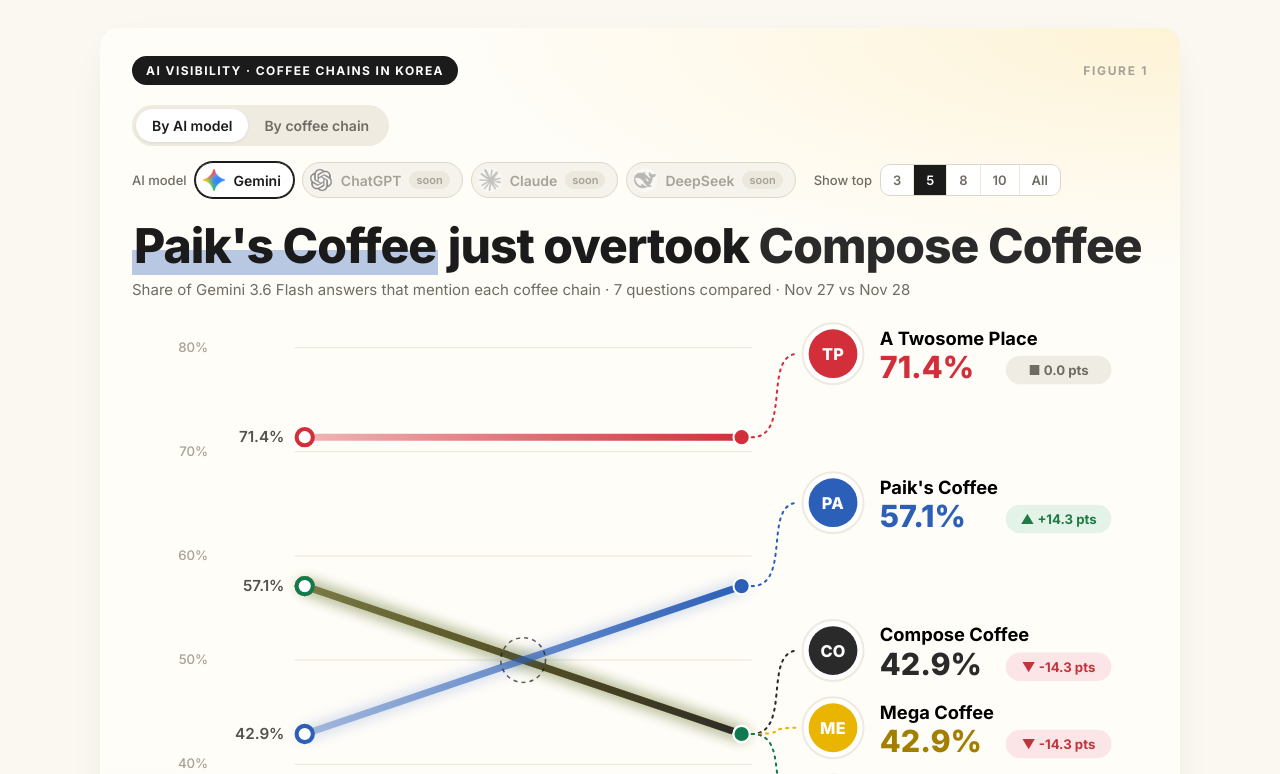
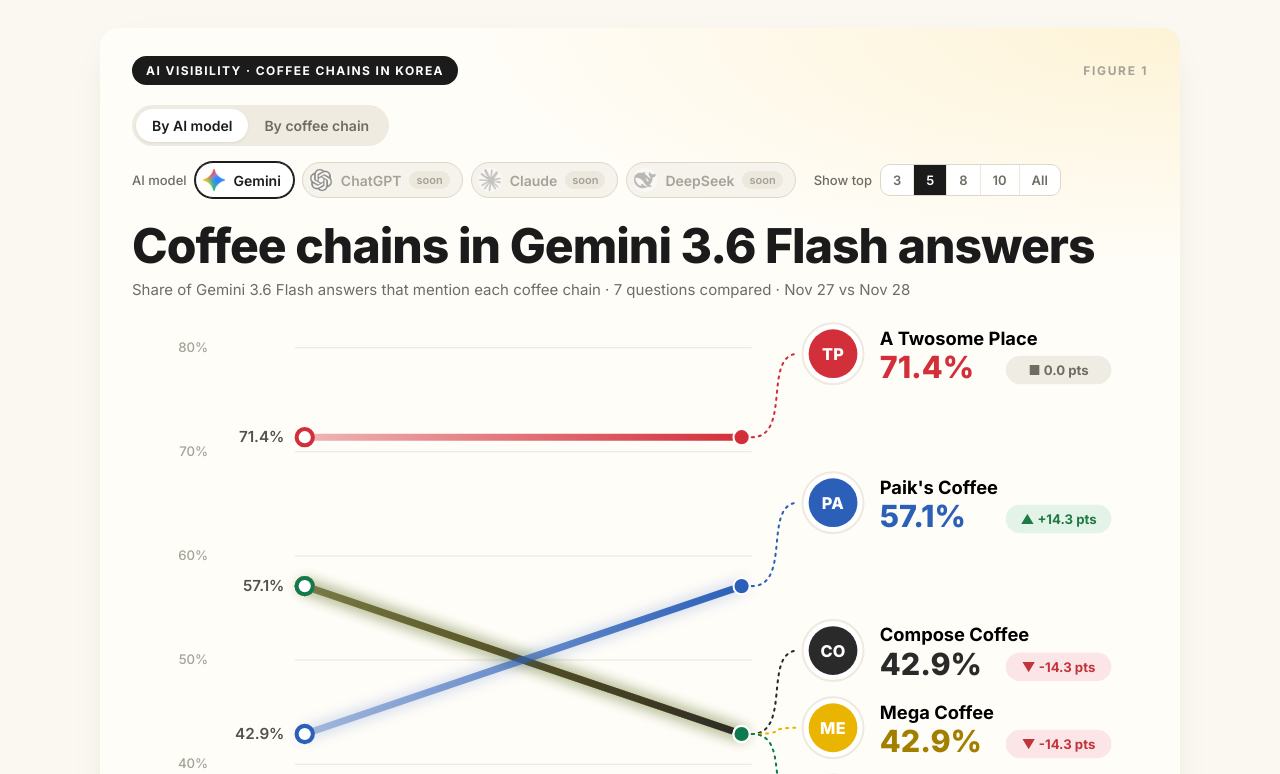
Before and after one commit to Umid-R/aeo-tracker-AI-visibility-tracker-, a plain HTML site: page dashboard/index.html in a window 1280 px wide. Shown: the top 774 px of the page. Drawn offline with Linux system fonts and the light colour scheme.

Commit message:
Dashboard: plain titles instead of auto headline; remove crossover circle

```diff
--- a/dashboard/index.html
+++ b/dashboard/index.html
@@ -100,7 +100,7 @@
 const SVG = "http://www.w3.org/2000/svg";
 const TOP_OPTIONS = [3, 5, 8, 10, "All"];
 
-// Fixed colors so a brand keeps its color across views (identification only, no logos).
+// Fixed colors so a brand keeps its color across views (identification only).
 const BRAND_COLORS = {
   "Starbucks": "#0f7a4f", "Mega Coffee": "#e9b500", "Compose Coffee": "#2a2a2a",
   "A Twosome Place": "#d22f3a", "Paik's Coffee": "#2b5fb8", "Ediya": "#22346f",
@@ -171,19 +171,6 @@ function spread(items, gap, lo, hi) {
   return s;
 }
 
-function findCrossover(series) {
-  // Pairs where one passed the other between start and end; pick the biggest swing.
-  let best = null;
-  for (const a of series) for (const b of series) {
-    if (a === b) continue;
-    if (a.start < b.start && a.end > b.end) {
-      const swing = (a.end - b.end) + (b.start - a.start);
-      if (!best || swing > best.swing) best = { up: a, down: b, swing };
-    }
-  }
-  return best;
-}
-
 function uniqueBadges(series) {
   const used = new Set();
   for (const s of series) {
@@ -196,7 +183,7 @@ function uniqueBadges(series) {
   }
 }
 
-function drawChart(series, periodStart, periodEnd, cross) {
+function drawChart(series, periodStart, periodEnd) {
   uniqueBadges(series);
   const box = $("chart"); box.innerHTML = "";
   if (!series.length) { box.innerHTML = '<div class="empty">No data yet.</div>'; return; }
@@ -236,17 +223,6 @@ function drawChart(series, periodStart, periodEnd, cross) {
     el("line", { x1: x0, y1: y(s.start), x2: x1, y2: y(s.end), stroke: `url(#${id})`, "stroke-width": 7,
                  "stroke-linecap": "round" }, svg);
   });
-
-  // crossover marker
-  if (cross) {
-    const a = cross.up, b = cross.down;
-    const t = (b.start - a.start) / ((a.end - a.start) - (b.end - b.start));
-    if (t > 0 && t < 1) {
-      const cx = x0 + t * (x1 - x0), cy = y(a.start + t * (a.end - a.start));
-      el("circle", { cx, cy, r: 22, fill: "none", stroke: "var(--ink)", "stroke-width": 1.5,
-                     "stroke-dasharray": "4 4", opacity: 0.7 }, svg);
-    }
-  }
 
   // start labels (left), spread to avoid overlap
   const seen = new Set();
@@ -298,22 +274,11 @@ function renderModelView() {
   const all = m.brands.map((b) => ({ name: b.brand, start: b.start, end: b.end, change: b.change,
                                      color: brandColor(b.brand), badge: initials(b.brand) }));
   const series = state.top === "All" ? all : all.slice(0, state.top);
-  const cross = findCrossover(series);
-  const h = $("headline"); h.innerHTML = "";
-  const mark = (s) => { const sp = document.createElement("span"); sp.className = "mark";
-    sp.style.setProperty("--mark", s.color + "55"); sp.textContent = s.name; return sp; };
-  const colored = (s) => { const sp = document.createElement("span"); sp.style.color = textShade(s.color);
-    sp.textContent = s.name; return sp; };
-  if (cross) {
-    h.append(mark(cross.up), " just overtook ", colored(cross.down));
-  } else if (series.length) {
-    const lead = series[0];
-    h.append(mark(lead), ` leads ${m.label.split(" ")[0]}'s answers`);
-  }
+  $("headline").textContent = `Coffee chains in ${m.label} answers`;
   $("subtitle").textContent =
     `Share of ${m.label} answers that mention each coffee chain · ` +
     `${m.questions_compared} questions compared · ${fmtPeriod(m.start)} vs ${fmtPeriod(m.end)}`;
-  drawChart(series, m.start, m.end, cross);
+  drawChart(series, m.start, m.end);
   const note = $("note");
   if (m.days < 2) { note.hidden = false; note.textContent = "Only one day of data so far: change appears from day 2."; }
   else note.hidden = true;
@@ -331,19 +296,11 @@ function renderBrandView() {
     ref = ref || m;
   }
   series.sort((a, b) => b.end - a.end);
-  const h = $("headline"); h.innerHTML = "";
-  const sp = document.createElement("span"); sp.className = "mark";
-  sp.style.setProperty("--mark", brandColor(brand) + "55"); sp.textContent = brand;
-  if (series.length > 1) {
-    const best = series[0];
-    h.append(sp, ` is mentioned most by ${best.name}`);
-  } else if (series.length === 1) {
-    h.append("How AI talks about ", sp);
-  }
+  $("headline").textContent = `${brand} across AI models`;
   $("subtitle").textContent = ref
     ? `Share of answers that mention ${brand}, per AI model · ${fmtPeriod(ref.start)} vs ${fmtPeriod(ref.end)}`
     : "";
-  drawChart(series, ref ? ref.start : { from: "", to: "" }, ref ? ref.end : { from: "", to: "" }, null);
+  drawChart(series, ref ? ref.start : { from: "", to: "" }, ref ? ref.end : { from: "", to: "" });
   const note = $("note");
   if (models.length < 2) {
     note.hidden = false;
```
